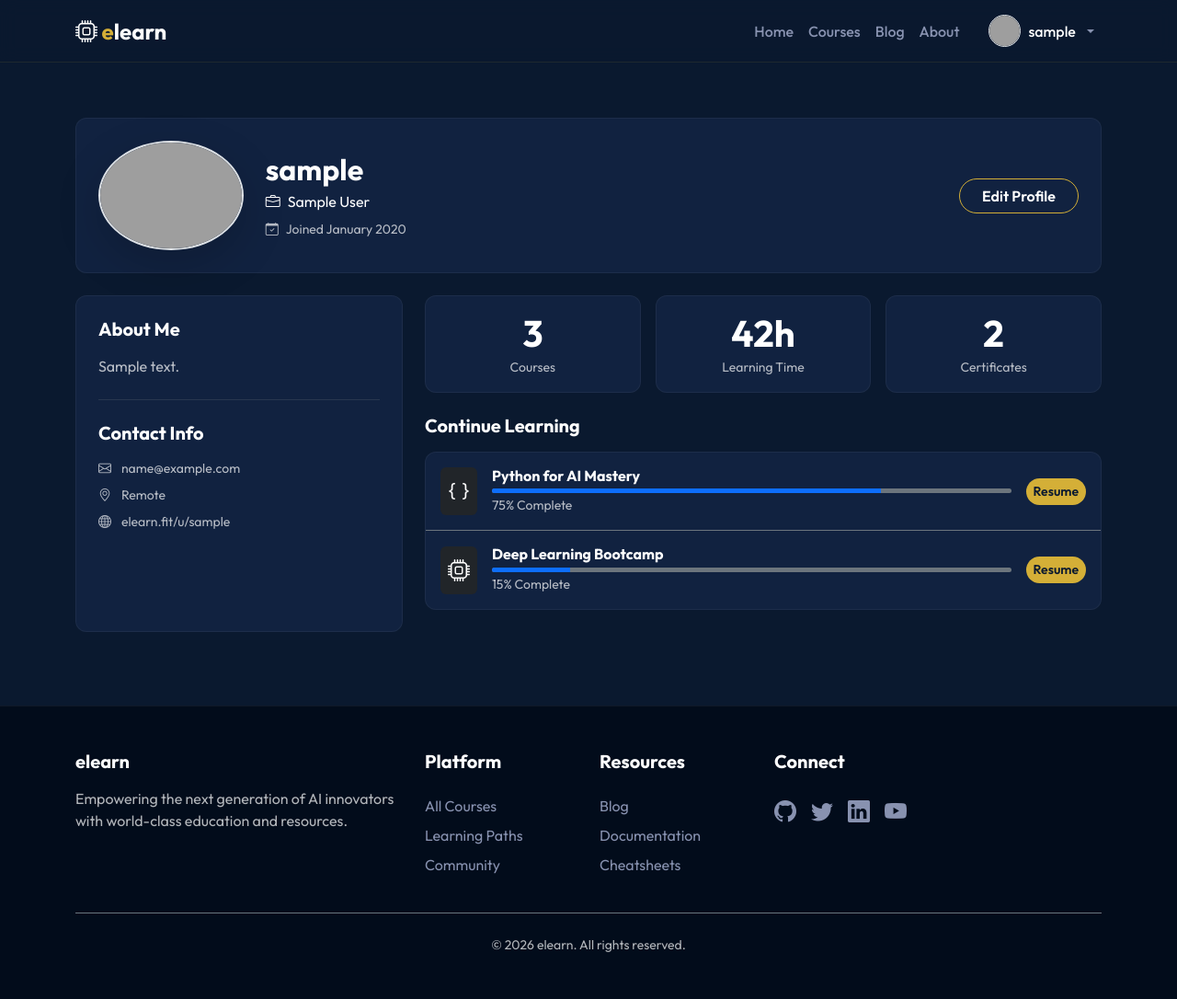
After one commit to abu-bakar-iqbal/elearning-Website, a PHP site: page /profile.php in a window 1280 px wide. The commit adds this page. Shown: the whole page at 92% size. Run offline with PHP 8.4, Linux system fonts and the light colour scheme; the visitor is signed in with stand-in values (Sample User, id 1); tables that the repository leaves empty hold one stand-in row (values such as "Sample post"); grey boxes are pictures that could not be loaded.

Commit message:
Implement professional profile, SMTP email auth, and enhanced UI

```diff
--- a/database.sql
+++ b/database.sql
@@ -8,5 +8,8 @@ CREATE TABLE IF NOT EXISTS users (
     password VARCHAR(255) NOT NULL,
     verification_code VARCHAR(6),
     is_verified TINYINT(1) DEFAULT 0,
+    profile_image VARCHAR(255) DEFAULT 'default_avatar.png',
+    bio TEXT,
+    job_title VARCHAR(100),
     created_at TIMESTAMP DEFAULT CURRENT_TIMESTAMP
 );
--- a/includes/header.php
+++ b/includes/header.php
@@ -36,15 +36,28 @@ if (session_status() === PHP_SESSION_NONE) {
                     <li class="nav-item"><a class="nav-link" href="blog.php">Blog</a></li>
                     <li class="nav-item"><a class="nav-link" href="about.php">About</a></li>
 
-                    <?php if (isset($_SESSION['user_id'])): ?>
+                    <?php if (isset($_SESSION['user_id'])):
+                        // Use UI Avatars for dynamic profile image based on username
+                        $username_encoded = urlencode($_SESSION['username']);
+                        $avatar_url = "https://ui-avatars.com/api/?name=" . $username_encoded . "&background=ffd700&color=000&bold=true";
+                    ?>
                         <li class="nav-item dropdown ms-lg-3">
-                            <a class="nav-link dropdown-toggle text-gold fw-bold" href="#" role="button" data-bs-toggle="dropdown">
-                                <?php echo htmlspecialchars($_SESSION['username']); ?>
+                            <a class="nav-link dropdown-toggle d-flex align-items-center gap-2" href="#" role="button" data-bs-toggle="dropdown" aria-expanded="false">
+                                <img src="<?php echo $avatar_url; ?>" alt="Avatar" class="rounded-circle border border-gold" width="35" height="35">
+                                <span class="text-white d-none d-lg-block"><?php echo htmlspecialchars($_SESSION['username']); ?></span>
                             </a>
-                            <ul class="dropdown-menu dropdown-menu-end bg-dark border-secondary">
-                                <li><a class="dropdown-item text-white" href="#">Profile</a></li>
+                            <ul class="dropdown-menu dropdown-menu-end bg-dark border-secondary shadow-lg">
+                                <li>
+                                    <div class="px-3 py-2 border-bottom border-secondary mb-2">
+                                        <p class="mb-0 text-white fw-bold"><?php echo htmlspecialchars($_SESSION['username']); ?></p>
+                                        <small class="text-muted d-block text-truncate" style="max-width: 150px;"><?php echo isset($_SESSION['email']) ? htmlspecialchars($_SESSION['email']) : 'Student'; ?></small>
+                                    </div>
+                                </li>
+                                <li><a class="dropdown-item text-white h-effect" href="profile.php"><i class="bi bi-person-fill me-2 text-gold"></i> My Profile</a></li>
+                                <li><a class="dropdown-item text-white h-effect" href="#"><i class="bi bi-gear-fill me-2 text-gold"></i> Settings</a></li>
+                                <li><a class="dropdown-item text-white h-effect" href="#"><i class="bi bi-question-circle-fill me-2 text-gold"></i> Help Center</a></li>
                                 <li><hr class="dropdown-divider bg-secondary"></li>
-                                <li><a class="dropdown-item text-danger" href="logout.php">Logout</a></li>
+                                <li><a class="dropdown-item text-danger h-effect" href="logout.php"><i class="bi bi-box-arrow-right me-2"></i> Logout</a></li>
                             </ul>
                         </li>
                     <?php else: ?>
--- a/login.php
+++ b/login.php
@@ -23,6 +23,7 @@ if ($_SERVER["REQUEST_METHOD"] == "POST") {
                 // Login Success
                 $_SESSION['user_id'] = $row['id'];
                 $_SESSION['username'] = $row['username'];
+                $_SESSION['email'] = $email;
                 echo "<script>window.location.href='index.php';</script>";
                 exit();
             } else {
--- /dev/null
+++ b/profile.php
@@ -0,0 +1,140 @@
+<?php
+session_start();
+include 'includes/db.php';
+include 'includes/header.php';
+
+// Redirect if not logged in
+if (!isset($_SESSION['user_id'])) {
+    header("Location: login.php");
+    exit();
+}
+
+$user_id = $_SESSION['user_id'];
+$stmt = $conn->prepare("SELECT username, email, created_at, profile_image, bio, job_title FROM users WHERE id = ?");
+$stmt->bind_param("i", $user_id);
+$stmt->execute();
+$result = $stmt->get_result();
+$user = $result->fetch_assoc();
+
+// Prepare fallback data if columns don't exist yet (graceful degradation)
+$bio = isset($user['bio']) ? $user['bio'] : 'No bio added yet.';
+$job_title = isset($user['job_title']) ? $user['job_title'] : 'Student';
+$joined_date = date("F Y", strtotime($user['created_at']));
+$avatar_url = "https://ui-avatars.com/api/?name=" . urlencode($user['username']) . "&background=ffd700&color=000&size=128&bold=true";
+
+// Mock Data for statistics
+$courses_completed = 3;
+$hours_learned = 42;
+$certificates = 2;
+?>
+
+<section class="section-padding mt-5">
+    <div class="container">
+        <!-- Profile Header -->
+        <div class="glass-card p-4 mb-4">
+            <div class="row align-items-center">
+                <div class="col-md-2 text-center text-md-start">
+                    <img src="<?php echo $avatar_url; ?>" alt="Profile" class="rounded-circle border border-2 border-gold img-fluid shadow-lg mb-3 mb-md-0">
+                </div>
+                <div class="col-md-7 text-center text-md-start">
+                    <h2 class="fw-bold text-white mb-1"><?php echo htmlspecialchars($user['username']); ?></h2>
+                    <p class="text-gold mb-2"><i class="bi bi-briefcase me-2"></i><?php echo htmlspecialchars($job_title); ?></p>
+                    <p class="text-muted small mb-0"><i class="bi bi-calendar-check me-2"></i>Joined <?php echo $joined_date; ?></p>
+                </div>
+                <div class="col-md-3 text-center text-md-end">
+                    <button class="btn btn-outline-gold rounded-pill px-4">Edit Profile</button>
+                </div>
+            </div>
+        </div>
+
+        <div class="row g-4">
+            <!-- Sidebar -->
+            <div class="col-md-4">
+                <div class="glass-card h-100 p-4">
+                    <h5 class="fw-bold text-white mb-3">About Me</h5>
+                    <p class="text-muted text-justify"><?php echo nl2br(htmlspecialchars($bio)); ?></p>
+
+                    <hr class="border-secondary my-4">
+
+                    <h5 class="fw-bold text-white mb-3">Contact Info</h5>
+                    <ul class="list-unstyled text-muted small">
+                        <li class="mb-2"><i class="bi bi-envelope me-2 text-gold"></i> <?php echo htmlspecialchars($user['email']); ?></li>
+                        <li class="mb-2"><i class="bi bi-geo-alt me-2 text-gold"></i> Remote</li>
+                        <li class="mb-2"><i class="bi bi-globe me-2 text-gold"></i> elearn.fit/u/<?php echo strtolower($user['username']); ?></li>
+                    </ul>
+                </div>
+            </div>
+
+            <!-- Main Content -->
+            <div class="col-md-8">
+                <!-- Stats Row -->
+                <div class="row g-3 mb-4">
+                    <div class="col-md-4">
+                        <div class="glass-card p-3 text-center">
+                            <h3 class="fw-bold text-gold display-6 mb-0"><?php echo $courses_completed; ?></h3>
+                            <small class="text-muted">Courses</small>
+                        </div>
+                    </div>
+                    <div class="col-md-4">
+                        <div class="glass-card p-3 text-center">
+                            <h3 class="fw-bold text-gold display-6 mb-0"><?php echo $hours_learned; ?>h</h3>
+                            <small class="text-muted">Learning Time</small>
+                        </div>
+                    </div>
+                    <div class="col-md-4">
+                        <div class="glass-card p-3 text-center">
+                            <h3 class="fw-bold text-gold display-6 mb-0"><?php echo $certificates; ?></h3>
+                            <small class="text-muted">Certificates</small>
+                        </div>
+                    </div>
+                </div>
+
+                <!-- Enrolled Courses -->
+                <h5 class="fw-bold text-white mb-3">Continue Learning</h5>
+                <div class="glass-card p-0 overflow-hidden mb-4">
+                    <div class="list-group list-group-flush bg-transparent">
+                        <!-- Mock Course Item -->
+                        <div class="list-group-item bg-transparent text-white border-secondary p-3">
+                            <div class="d-flex align-items-center">
+                                <div class="flex-shrink-0">
+                                    <div class="bg-dark rounded p-2 text-gold fs-4"><i class="bi bi-braces"></i></div>
+                                </div>
+                                <div class="flex-grow-1 ms-3">
+                                    <h6 class="mb-1 fw-bold">Python for AI Mastery</h6>
+                                    <div class="progress bg-secondary" style="height: 5px;">
+                                        <div class="progress-bar bg-gold" role="progressbar" style="width: 75%"></div>
+                                    </div>
+                                    <small class="text-muted">75% Complete</small>
+                                </div>
+                                <div class="ms-3">
+                                    <a href="#" class="btn btn-sm btn-gold rounded-pill">Resume</a>
+                                </div>
+                            </div>
+                        </div>
+                         <!-- Mock Course Item -->
+                         <div class="list-group-item bg-transparent text-white border-secondary p-3">
+                            <div class="d-flex align-items-center">
+                                <div class="flex-shrink-0">
+                                    <div class="bg-dark rounded p-2 text-gold fs-4"><i class="bi bi-cpu"></i></div>
+                                </div>
+                                <div class="flex-grow-1 ms-3">
+                                    <h6 class="mb-1 fw-bold">Deep Learning Bootcamp</h6>
+                                    <div class="progress bg-secondary" style="height: 5px;">
+                                        <div class="progress-bar bg-gold" role="progressbar" style="width: 15%"></div>
+                                    </div>
+                                    <small class="text-muted">15% Complete</small>
+                                </div>
+                                <div class="ms-3">
+                                    <a href="#" class="btn btn-sm btn-gold rounded-pill">Resume</a>
+                                </div>
+                            </div>
+                        </div>
+                    </div>
+                </div>
+
+            </div>
+        </div>
+    </div>
+</section>
+
+<?php include 'includes/footer.php'; ?>
```
Also changed, not shown: includes/SMTP.php (added, +101 -0 lines), includes/mail_config.sample.php (added, +11 -0 lines), includes/mailer.php (added, +50 -0 lines), register.php (+15 -8 lines), verify.php (+10 -3 lines), 1 other file.
